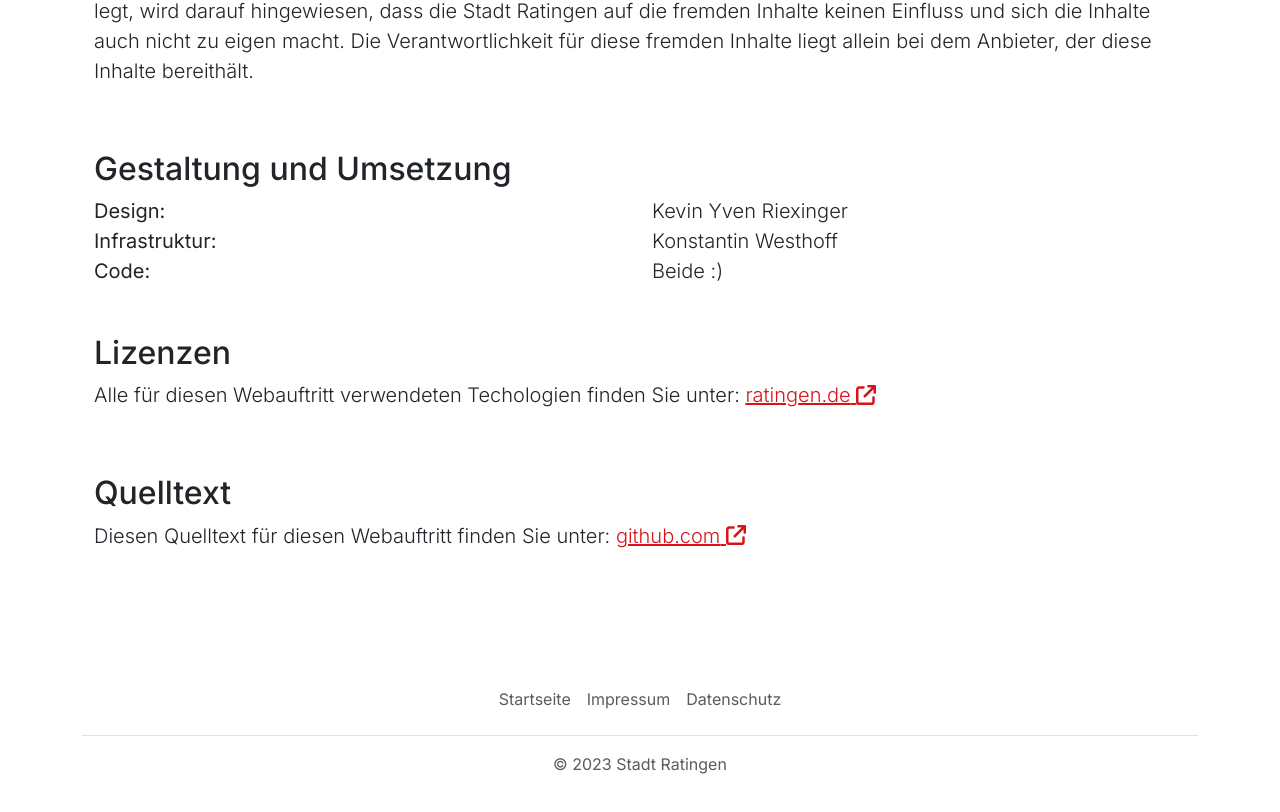
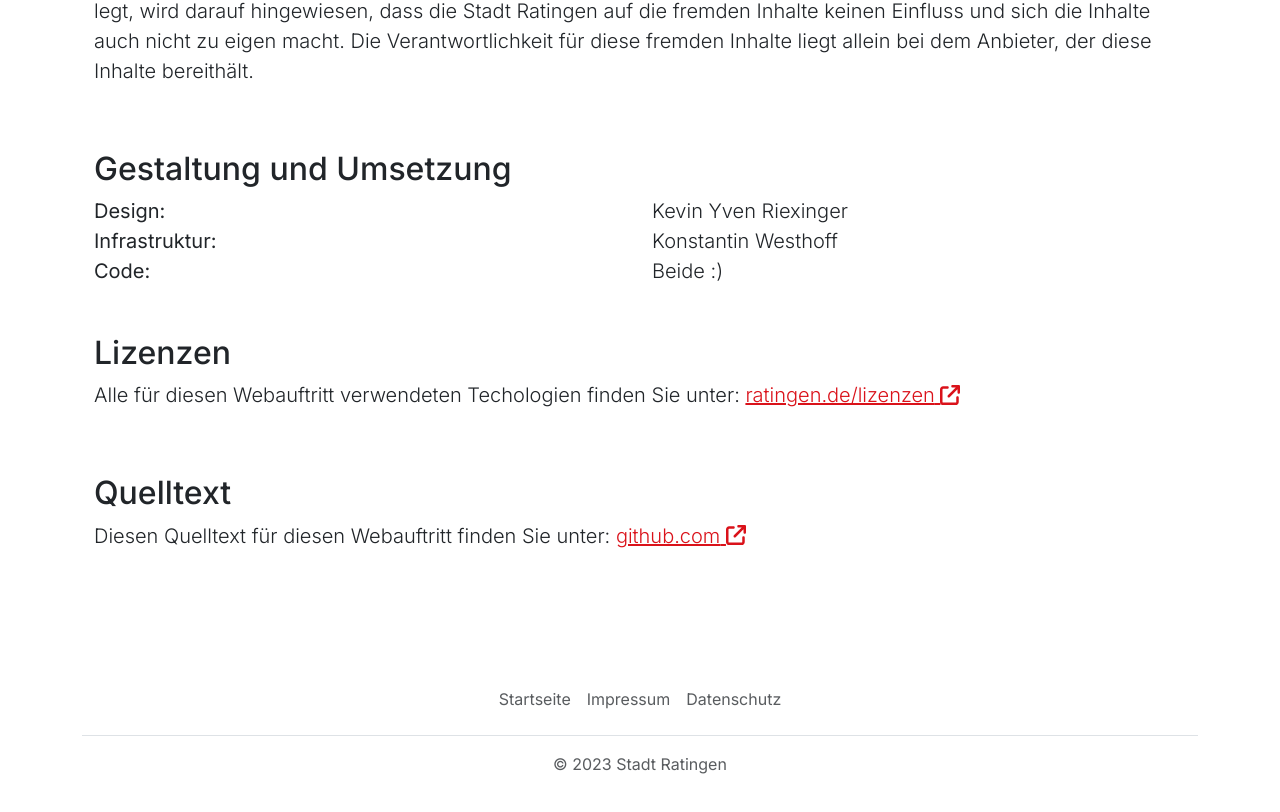
Before and after one commit to kevinriex/notfall.ratingen.de, a Next.js app: page /impressum in a window 1280 px wide. Shown: the part 1226-2038 px from the top of the page. Built offline with nearby package versions, Linux system fonts and the light colour scheme.

Commit message:
feat: add text prop to link component

```diff
--- a/src/app/components/StyledLink.jsx
+++ b/src/app/components/StyledLink.jsx
@@ -2,7 +2,7 @@
 import { faArrowUpRightFromSquare } from "@fortawesome/free-solid-svg-icons";
 import { FontAwesomeIcon } from "@fortawesome/react-fontawesome";
 
-export default function StyledLink({ href, button, arrow }) {
+export default function StyledLink({ href, button, arrow, text }) {
     return (
         <a
             href={href}
@@ -13,7 +13,7 @@ export default function StyledLink({ href, button, arrow }) {
             {new RegExp(
                 /(?:(?:tel:|https:\/\/|mailto:))(?<fqdn>([^\/]*))/,
                 "gm"
-            ).exec(href)?.groups?.fqdn ?? "Hier geht's lang.."}{" "}
+            ).exec(href)?.groups?.fqdn ?? text ?? "Hier geht's lang.."}{" "}
             {arrow || button ? <FontAwesomeIcon icon={faArrowUpRightFromSquare} /> : ""}
         </a>
     );
--- a/src/app/impressum/page.js
+++ b/src/app/impressum/page.js
@@ -132,7 +132,7 @@ export default function ImpressumPage() {
                 <h2 className="pt-5">Lizenzen</h2>
                 <p>Alle für diesen Webauftritt verwendeten Techologien finden Sie
                 unter:{" "}
-                <StyledLink href="https://ratingen.de/lizenzen" arrow={true} /></p>
+                <StyledLink href="/lizenzen" arrow={true} text="ratingen.de/lizenzen" /></p>
                 <h2 className="pt-5">Quelltext</h2>
                 <p>Diesen Quelltext für diesen Webauftritt finden Sie unter:{" "}
                 <StyledLink
```
